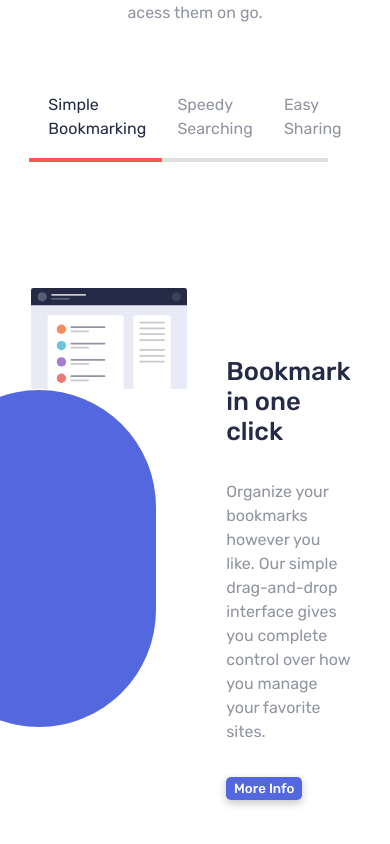
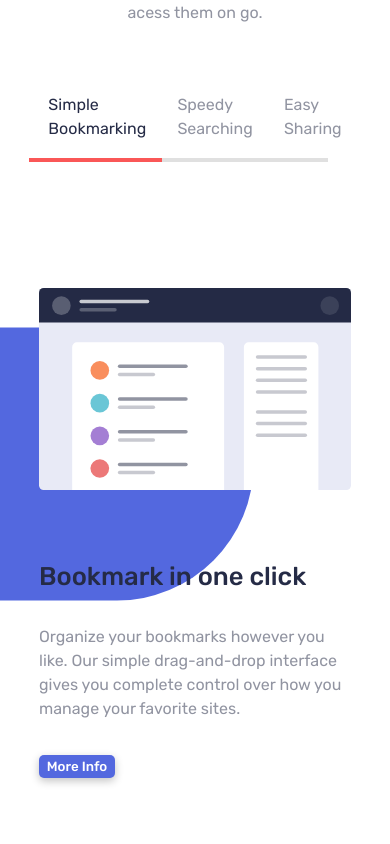
Before and after one commit to matheush9/bookmark-page-nextjs, a Next.js app: page / in a window 390 px wide. Shown: the part 1058-1902 px from the top of the page. Built offline with nearby package versions, Linux system fonts and the light colour scheme.

Commit message:
fix horizontal bug features

```diff
--- a/src/components/Features/features.module.scss
+++ b/src/components/Features/features.module.scss
@@ -95,3 +95,41 @@
     position: absolute;
   }
 }
+
+@media (max-width: 600px) {
+  .component {
+    .blueBg {
+      transform: rotate(90deg);
+      width: 70vw;
+      height: 100vw;
+    }
+    .features {
+
+      .simple,
+      .speedy,
+      .easy {
+        display: flex;
+        flex-direction: column;
+
+        .text {
+          order: 2;
+        }
+
+        .container {
+          img {
+            width: 80vw;
+            margin: auto;
+            margin-left: 10vw;
+          }
+
+          .blueBg {
+            transform: rotate(90deg);
+            width: 70vw;
+            height: 100vw;
+            top: -5vw;
+          }
+        }
+      }
+    }
+  }
+}
```
